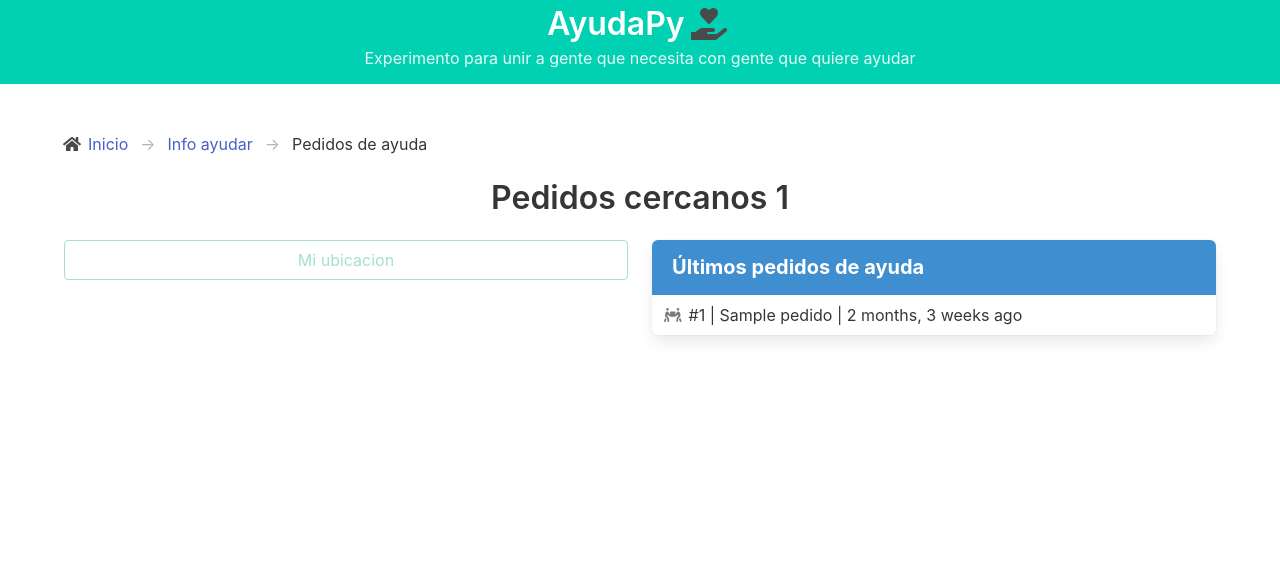
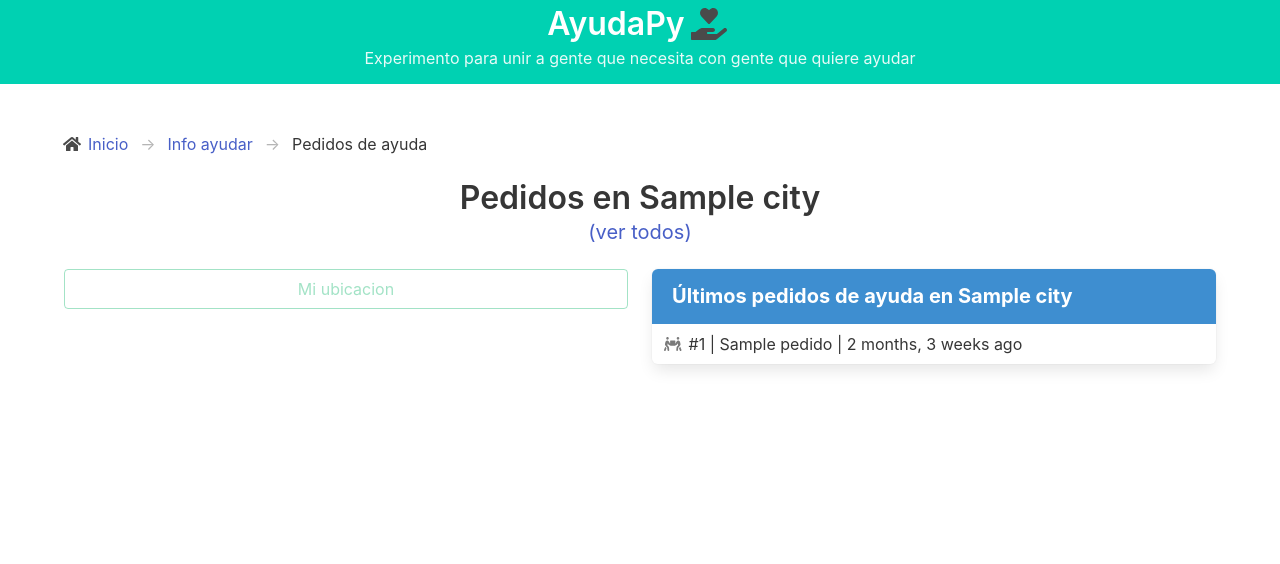
Before and after one commit to melizeche/ayudapy, a Django app: template templates/list_by_city.html in a window 1280 px wide. Shown: the top 564 px of the page. Run offline with Django 3.2, Linux system fonts and the light colour scheme; the template is opened without the code that fills it: most values are stand-ins (such as "Sample title", 1, 10 or a date in 2020); some libraries are stand-ins or nearby versions.

Commit message:
added city title to list by city page

```diff
--- a/core/views.py
+++ b/core/views.py
@@ -49,7 +49,8 @@ def list_requests(request):
 
 def list_by_city(request, city):
     list_help_requests = HelpRequest.objects.filter(city_code=city).order_by("-added")  # TODO limit this
+    city = list_help_requests[0].city
     query = list_help_requests[:200]
     geo = serialize("geojson", query, geometry_field="location", fields=("name", "pk", "title", "added"))
-    context = {"list_help": list_help_requests, "geo": geo}
+    context = {"list_help": list_help_requests, "geo": geo, "city": city}
     return render(request, "list_by_city.html", context)
--- a/templates/list_by_city.html
+++ b/templates/list_by_city.html
@@ -19,7 +19,10 @@
 
 {% block content%}
 <div class="title center">
-  Pedidos cercanos {{help_request.id}}
+  Pedidos en {{city}}
+</div>
+<div class="subtitle center">
+    <a href="/pedidos"> (ver todos)</a>
 </div>
 {% if not list_help %}
 <div class="notification is-warning center is-size-5">
@@ -34,7 +37,7 @@
       <div class="column is-6">
           <article class="panel is-info">
             <p class="panel-heading">
-              Últimos pedidos de ayuda
+              Últimos pedidos de ayuda en {{city}}
             </p>
         {% for pedido in list_help %}
             <a href="/pedidos/{{pedido.id}}" class="panel-block is-success" title="{{pedido.added}}">
```
